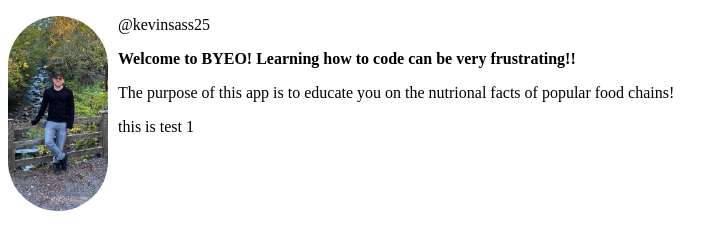
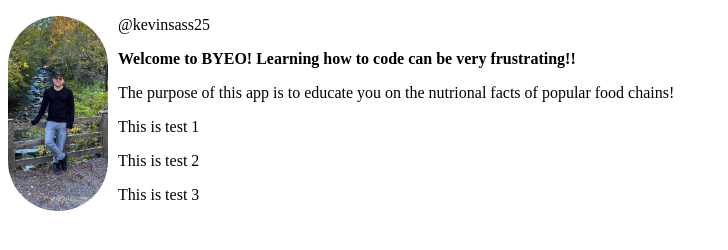
Before and after one commit to ik3vin91/BYEO, a plain HTML site: page index.html in a window 1280 px wide. Shown: the whole page, without its empty margins (0-728 px from the left). Drawn offline with Linux system fonts and the light colour scheme.

Commit message:
added line 24 and 25

```diff
--- a/index.html
+++ b/index.html
@@ -1,7 +1,7 @@
 <!DOCTYPE html>
 <html lang="En">
     <Head>
-            <title>Flash Learn</title>
+            <title>Before You Eat Out!</title>
             <style>
                 img {
                     width: 100px;
@@ -20,6 +20,8 @@
         <p class="username">@kevinsass25</p>
         <P class="title">Welcome to BYEO! Learning how to code can be very frustrating!!</P>
         <P>The purpose of this app is to educate you on the nutrional facts of popular food chains!</P>
-        <p>this is test 1</p>
+        <p>This is test 1</p>
+        <p>This is test 2</p>
+        <p>This is test 3</p>
     </body>
 </html>
```
